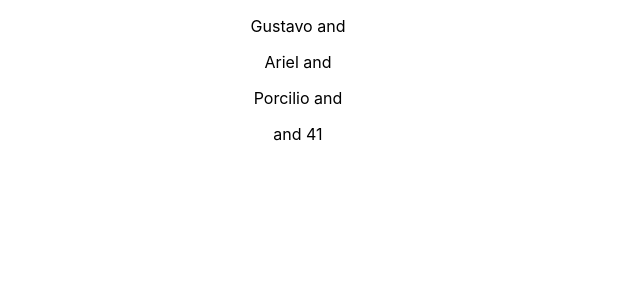
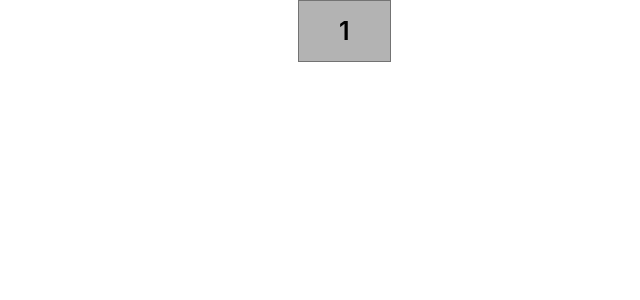
Before and after one commit to MarcoAurelioAntonio/Math-Magicians, a React (Create React App) app: page / in a window 1280 px wide. Shown: the top 300 px of the page, without its empty margins (342-982 px from the left). Built offline with nearby package versions, Linux system fonts and the light colour scheme.

Commit message:
button number component

```diff
--- a/src/App.js
+++ b/src/App.js
@@ -1,13 +1,11 @@
+import React from 'react';
 import './App.css';
-import Names from './components/names';
+import Number from './components/UI/Calculator';
 
 function App() {
   return (
     <div className="App">
-      <Names name="Gustavo" />
-      <Names name="Ariel" />
-      <Names name="Porcilio" />
-      <Names age={41} />
+      <Number number={1} />
     </div>
   );
 }
--- /dev/null
+++ b/src/components/UI/Calculator.css
@@ -0,0 +1,8 @@
+.number {
+  padding: 15px 40px;
+  font-size: 25px;
+  font-weight: 600;
+  background-color: #b3b3b3;
+  border: 1px solid #737373;
+  position: absolute; /* delete after */
+}
--- /dev/null
+++ b/src/components/UI/Calculator.js
@@ -0,0 +1,12 @@
+import PropTypes from 'prop-types';
+import './Calculator.css';
+
+function Number({ number }) {
+  return <span className="number">{number}</span>;
+}
+
+Number.propTypes = {
+  number: PropTypes.number.isRequired,
+};
+
+export default Number;
--- a/src/components/names.js
+++ /dev/null
@@ -1,20 +0,0 @@
-import PropTypes from 'prop-types';
-
-function Names({ name, age }) {
-  return (
-    <p className="my-name">
-      {name}
-      {' '}
-      and
-      {' '}
-      {age}
-    </p>
-  );
-}
-
-Names.propTypes = {
-  name: PropTypes.string.isRequired,
-  age: PropTypes.number.isRequired,
-};
-
-export default Names;
```
